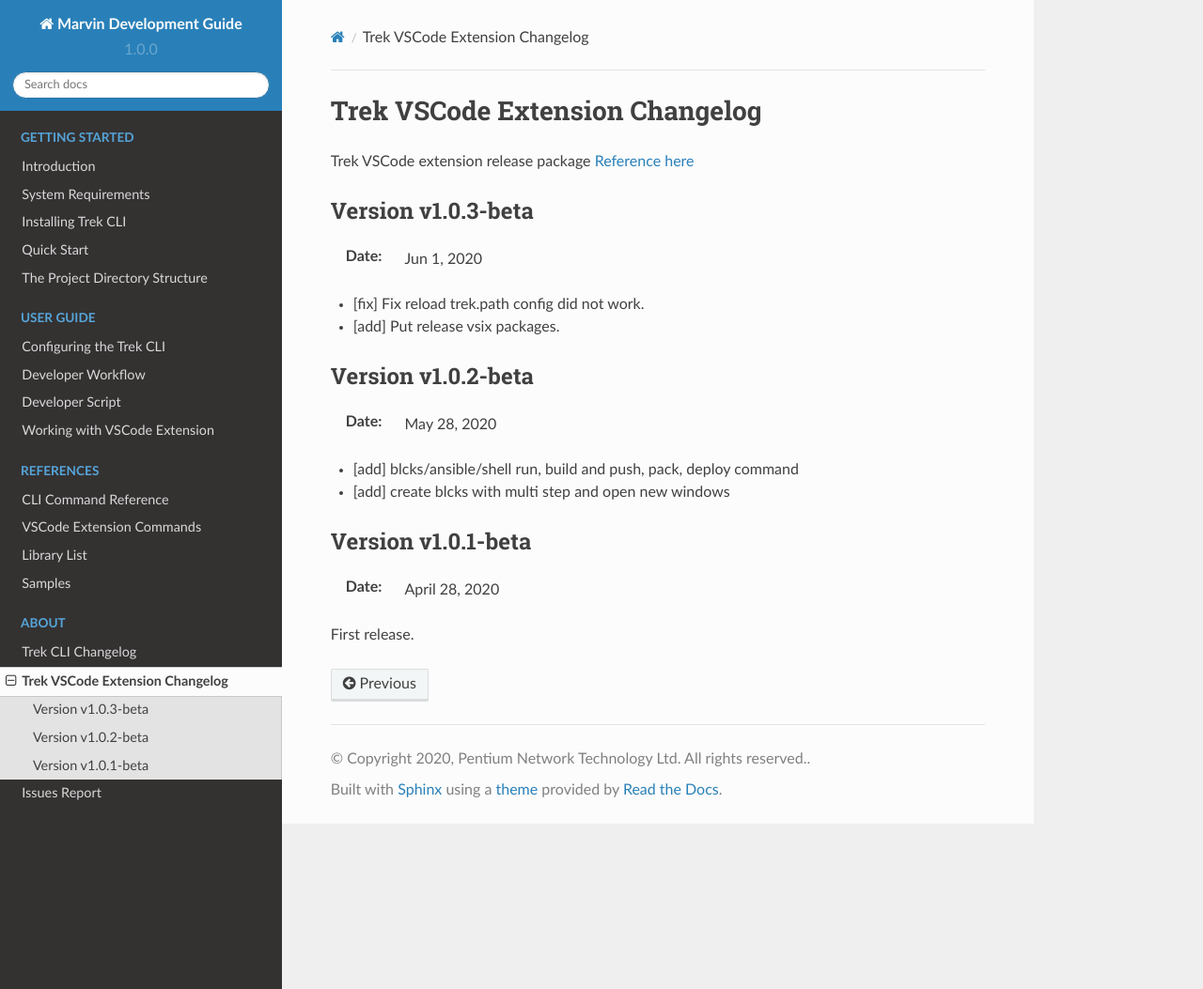
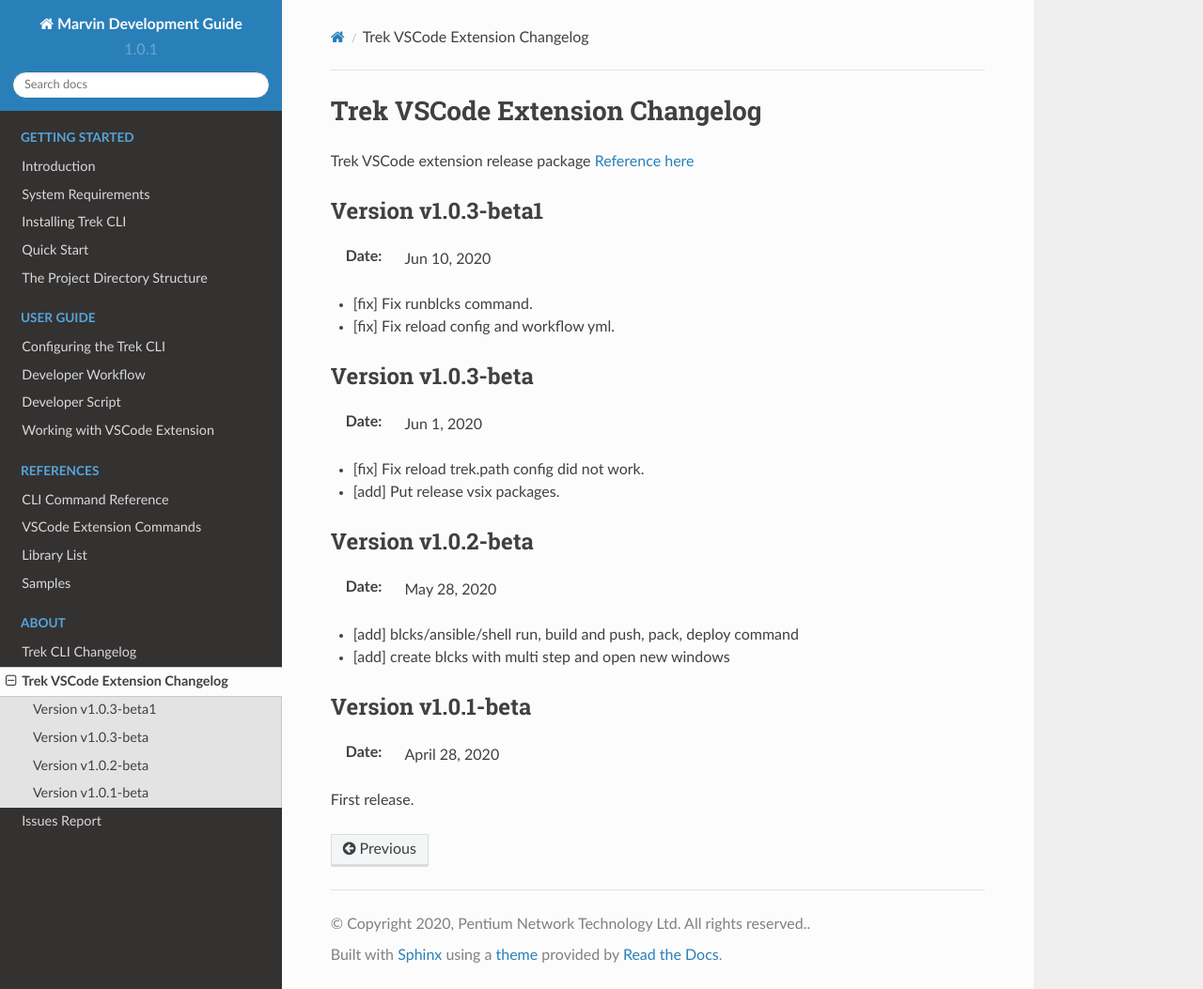
Before and after one commit to pnetwork/core.trek.doc, a Sphinx documentation site: the page built from source/extension/vscode/changelog.rst, in a window 1280 px wide and 1053 px high. Shown: the whole window at 94% size. Built offline with Sphinx 7.4.7 and the Read the Docs theme 2.0.0, drawn with Linux system fonts in a browser that asks for light colours; pages that are not in the unit, such as notebooks, are missing from menus.

Commit message:
misc: add changelog

```diff
--- a/source/conf.py
+++ b/source/conf.py
@@ -23,7 +23,7 @@
 html_title = "Pentium"
 
 # The full version, including alpha/beta/rc tags
-release = "1.0.0"
+release = "1.0.1"
 version = release
 
 
--- a/source/extension/vscode/changelog.rst
+++ b/source/extension/vscode/changelog.rst
@@ -6,6 +6,13 @@
 .. |vscode_link| raw:: html
 
    <a href="https://github.com/pnetwork/core.vscode.extension.mflow/raw/master/release/" target="_blank">Reference here</a>
+
+Version v1.0.3-beta1
+----------------------------
+:Date: Jun 10, 2020
+
+- [fix] Fix runblcks command.
+- [fix] Fix reload config and workflow yml.
 
 Version v1.0.3-beta
 ----------------------------
--- a/source/extension/vscode/install.rst
+++ b/source/extension/vscode/install.rst
@@ -13,7 +13,7 @@
 
 .. |vsext_link| raw:: html
 
-   <a href="https://github.com/pnetwork/core.vscode.extension.mflow/raw/master/release/trek-extension-1.0.3-beta.vsix" target="_blank">Download here</a>
+   <a href="https://github.com/pnetwork/core.vscode.extension.mflow/raw/gh-pages/release/" target="_blank">Reference here</a>
 
 
 Installing Trek VSCode Extension
```
Also changed, not shown: source/cli/changelog.rst (+7 -0 lines).
